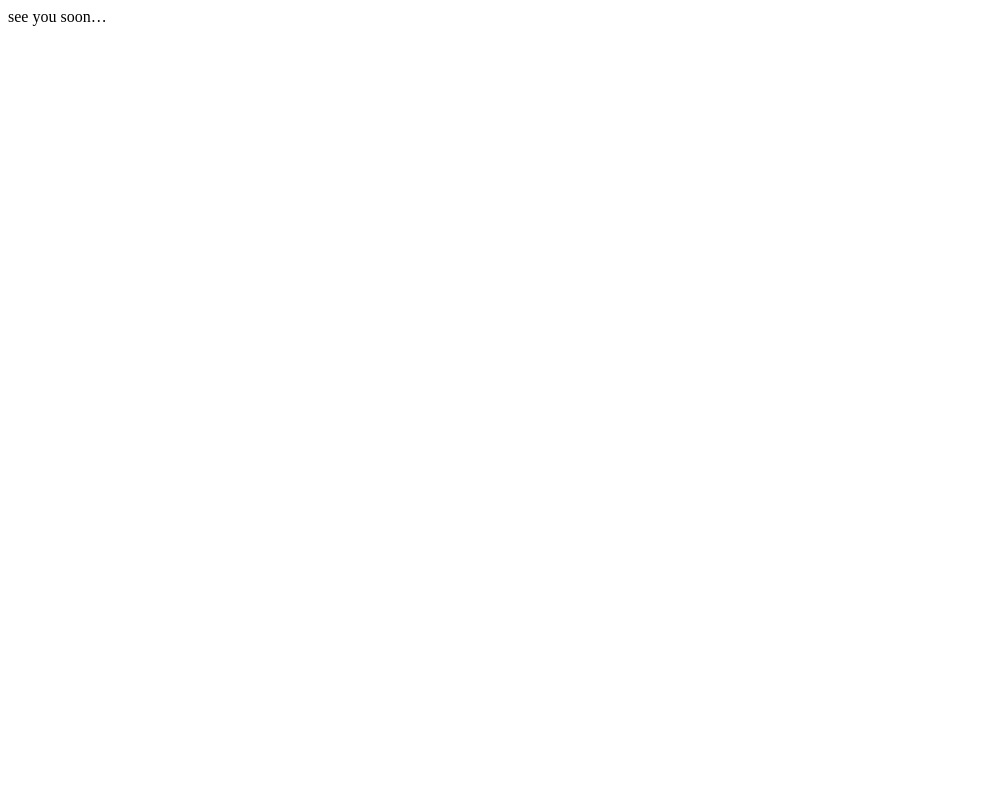
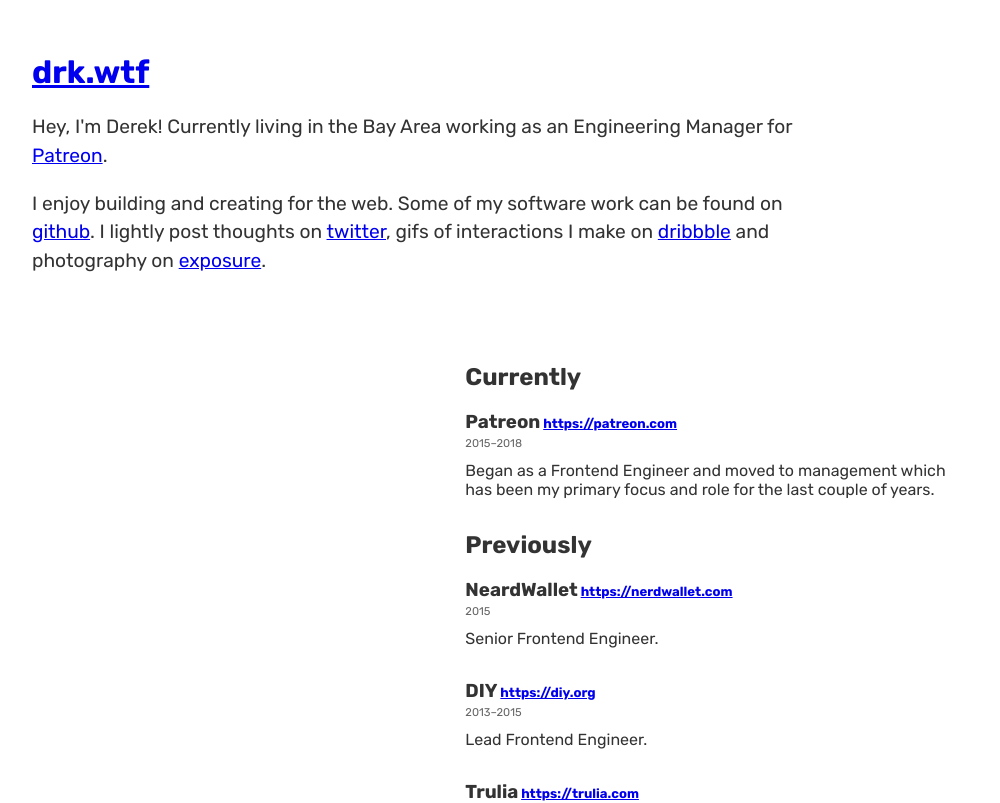
Before and after one commit to derekr/drk.wtf, a Next.js app: page / in a window 1280 px wide. Shown: the top 803 px of the page, without its empty margins (0-1000 px from the left). Built offline with nearby package versions, Linux system fonts and the light colour scheme.

Commit message:
Add index content

```diff
--- /dev/null
+++ b/pages/_document.js
@@ -0,0 +1,33 @@
+import Document, { Head, Main, NextScript } from 'next/document'
+
+const globalStyles = `
+    html {
+        font-family: Rubik, sans-serif;
+    }
+    body {
+        margin: 0;
+        color: #333;
+    }
+`
+
+export default class MyDocument extends Document {
+  static async getInitialProps(ctx) {
+    const initialProps = await Document.getInitialProps(ctx)
+    return { ...initialProps }
+  }
+
+  render() {
+    return (
+      <html>
+        <Head>
+          <link href="https://fonts.googleapis.com/css?family=Rubik:300,400,700" rel="stylesheet" />
+          <style>{globalStyles}</style>
+        </Head>
+        <body>
+          <Main />
+          <NextScript />
+        </body>
+      </html>
+    )
+  }
+}
--- a/pages/index.js
+++ b/pages/index.js
@@ -1 +1,141 @@
-export default () => <div>see you soon…</div>
+import { Fragment } from 'react'
+
+export const meta = {
+  title: 'Derek Reynolds – Bay Area Software Developer.',
+}
+
+const ExperienceItem = ({ title, href, startYear, endYear, children }) => (
+  <article>
+    <h3>
+      {title}
+      {href && (
+        <span className="href">
+          {' '}
+          <a href={href} target="_blank">
+            {href}
+          </a>
+        </span>
+      )}
+    </h3>
+    <p className="time">
+      {startYear && `${startYear}–`}
+      {endYear}
+    </p>
+    <p className="description">{children}</p>
+
+    <style jsx>{`
+      article {
+        margin-bottom: 2em;
+        max-width: 500px;
+      }
+
+      h3 {
+        margin-bottom: 0.2em;
+      }
+
+      .href {
+        font-size: 0.7em;
+      }
+
+      .time {
+        margin-top: 0;
+        font-size: 0.7em;
+        color: #666;
+      }
+
+      .description {
+        margin-top: 0;
+      }
+    `}</style>
+  </article>
+)
+
+export default () => (
+  <Fragment>
+    <div className="mast-grid">
+      <h1>
+        <a href="/">drk.wtf</a>
+      </h1>
+      <p>
+        Hey, I'm Derek! Currently living in the Bay Area working as an Engineering Manager for{' '}
+        <a href="https://patreon.com">Patreon</a>.
+      </p>
+      <p>
+        I enjoy building and creating for the web. Some of my software work can be found on{' '}
+        <a href="https://github.com/derekr" target="_blank">
+          github
+        </a>. I lightly post thoughts on{' '}
+        <a href="https://twitter.com/drk" target="_blank">
+          twitter
+        </a>, gifs of interactions I make on{' '}
+        <a href="https://dribbble.com/derek" target="_blank">
+          dribbble
+        </a>{' '}
+        and photography on{' '}
+        <a href="https://ddrrkk.exposure.co/" target="_blank">
+          exposure
+        </a>.
+      </p>
+    </div>
+    <div className="experience-grid">
+      <div className="experience">
+        <h2>Currently</h2>
+        <ExperienceItem title="Patreon" href="https://patreon.com" startYear="2015" endYear="2018">
+          Began as a Frontend Engineer and moved to management which has been my primary focus and
+          role for the last couple of years.
+        </ExperienceItem>
+        <h2>Previously</h2>
+        <ExperienceItem title="NeardWallet" href="https://nerdwallet.com" endYear="2015">
+          Senior Frontend Engineer.
+        </ExperienceItem>
+        <ExperienceItem title="DIY" href="https://diy.org" startYear="2013" endYear="2015">
+          Lead Frontend Engineer.
+        </ExperienceItem>
+        <ExperienceItem title="Trulia" href="https://trulia.com" startYear="2011" endYear="2013">
+          Software Engineer
+        </ExperienceItem>
+        <ExperienceItem title="Optimal Outsource" startYear="2006" endYear="2011" />
+      </div>
+    </div>
+    <footer>© Derek Reynolds {new Date().getFullYear()}</footer>
+    <style jsx>{`
+      .mast-grid {
+        padding: 2rem;
+      }
+
+      .mast-grid p {
+        font-size: 1.2em;
+        line-height: 1.5;
+        max-width: 60vw;
+      }
+
+      .experience-grid {
+        padding: 1rem;
+        display: grid;
+        grid-template-columns: 1fr 50px 1fr 1fr;
+      }
+
+      .experience {
+        grid-column-start: 3;
+        grid-column-end: 5;
+      }
+
+      footer {
+        padding: 1em;
+      }
+    `}</style>
+  </Fragment>
+)
+
+// # Derek Reynolds – Webdev, Thoughts and Fun.
+
+// Currently living in the Bay Area working as a Senior Engineering Manager at [Patreon](https://patreon.com).
+
+// ## Currently
+// Patreon 2015
+
+// ## Previous
+// NerdWallet 2015
+// DIY 2013-2015
+// Trulia 2011-2013
+// Optimal Outsource 2006-2001
--- a/pages/test.mdx
+++ /dev/null
@@ -1,5 +0,0 @@
-# testing
-
-## heading 2
-
-> quote
```
Also changed, not shown: pages/about.mdx (added, +39 -0 lines).
